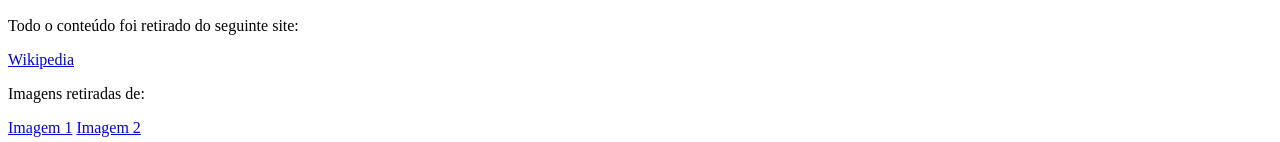
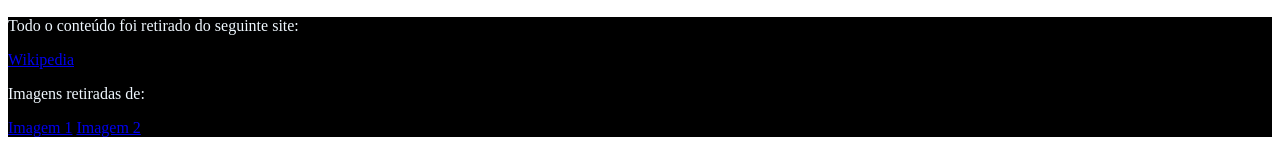
Before and after one commit to DanieldeMoraisFarias/DanieldeMoraisFarias.github.io, a plain HTML site: page index.html in a window 1280 px wide. Shown: the part 1016-1158 px from the top of the page. Drawn offline with Linux system fonts and the light colour scheme.

Commit message:
estilizando referencias

```diff
--- a/style.css
+++ b/style.css
@@ -6,16 +6,10 @@
     color:aliceblue;
     padding-top: 25px;
 }
-/* .topicos{
-    text-align: center;
-}
-.textos{
-    text-align: center;
-}
-.imgs{
-     center;
-} */
-
 #conteudo{
     text-align: center;
 }
+#referencias{
+    background-color: black;
+    color:aliceblue
+}
```
